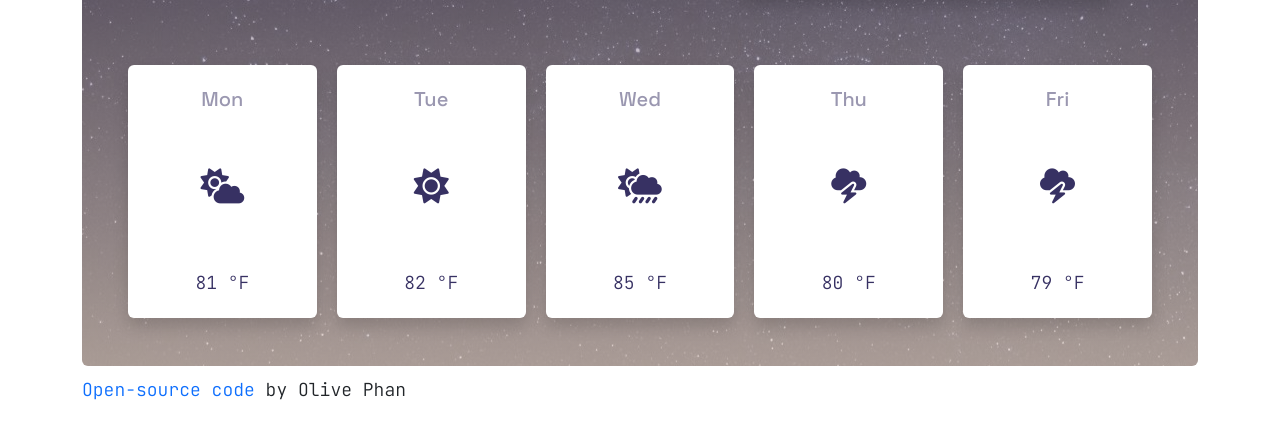
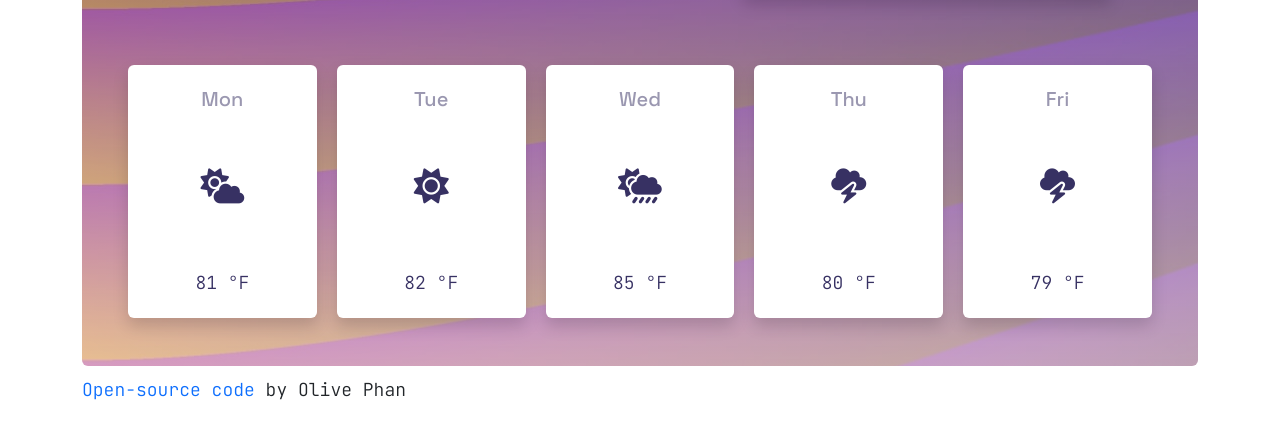
Before and after one commit to yazziewonphon/vanilla-weather-application-main, a website built with Parcel: page index.html in a window 1280 px wide. Shown: the part 352-800 px from the top of the page. Built offline with nearby package versions, Linux system fonts and the light colour scheme.

Commit message:
Changed Image background

```diff
--- a/src/styles.css
+++ b/src/styles.css
@@ -55,7 +55,7 @@ footer {
       rgba(55, 49, 99, 0.5),
       rgba(233, 213, 202, 0.7)
     ),
-    url("../images/starry night 2.jpg");
+    url("../images/renato-ramos-puma-qcuaS2_jw4k-unsplash.jpg");
   object-fit: contain;
   margin: 40px 0;
 }
```
Also changed, not shown: images/renato-ramos-puma-qcuaS2_jw4k-unsplash.jpg (added).
